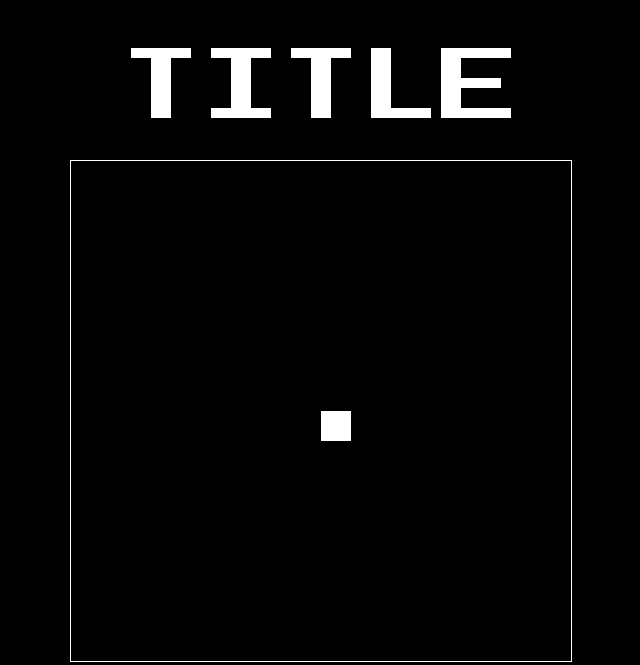
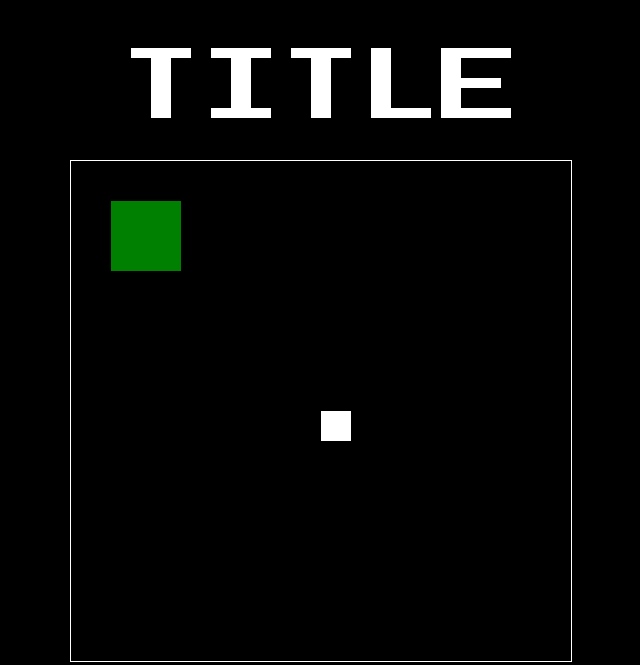
Before and after one commit to KennethMelendez/JavaScript-Game, a plain HTML site: page index.html in a window 1280 px wide. Shown: the whole page, without its empty margins (319-959 px from the left). Drawn offline with Linux system fonts and the light colour scheme.

Commit message:
trying to add ai

```diff
--- a/index.html
+++ b/index.html
@@ -25,19 +25,20 @@
         body {
             background: black;
         }
-        #title{
-            color:white;
+
+        #title {
+            color: white;
             font-size: 5rem;
             text-align: center;
             font-family: 'Press Start 2P', cursive;
-            margin-top:3rem;
+            margin-top: 3rem;
         }
 
         canvas {
 
-            display:block;
+            display: block;
             margin: 0 auto;
-            margin-top:2rem;
+            margin-top: 2rem;
             border: 1px solid white;
         }
     </style>
@@ -174,9 +175,16 @@
         // calling the object in order to display on the screen
         rectangle.displayRectangle();
         rectangle.moveRectangle();
+
+
+        //badguy ai
+        let badguy = new Rectangle('green', 40, 40, 70, 70);
+        console.log(badguy.currentX);
+        badguy.displayRectangle();
+
+
         // adding the canvas to the body
         document.body.appendChild(canvas);
-
 
 
 
```
